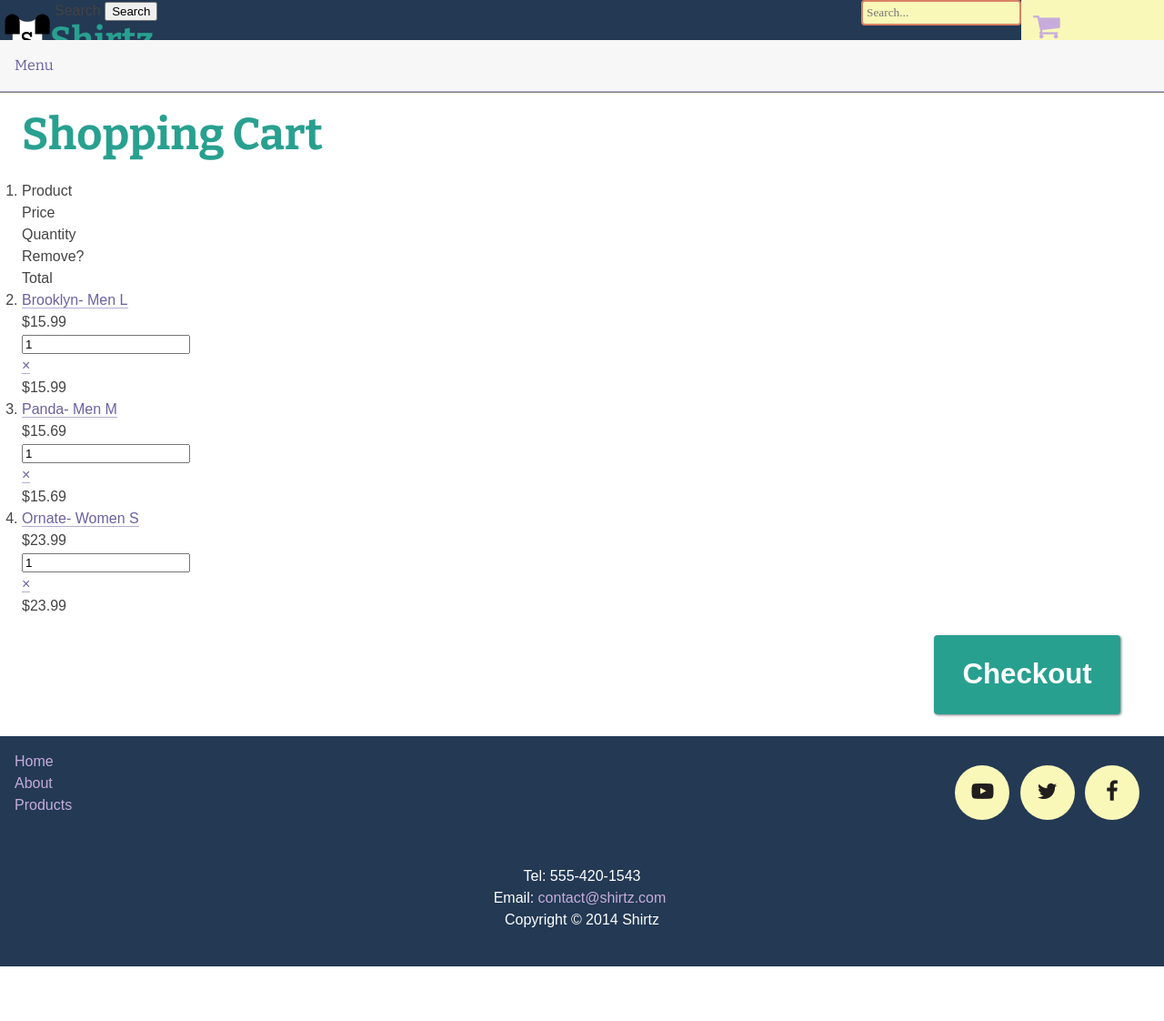
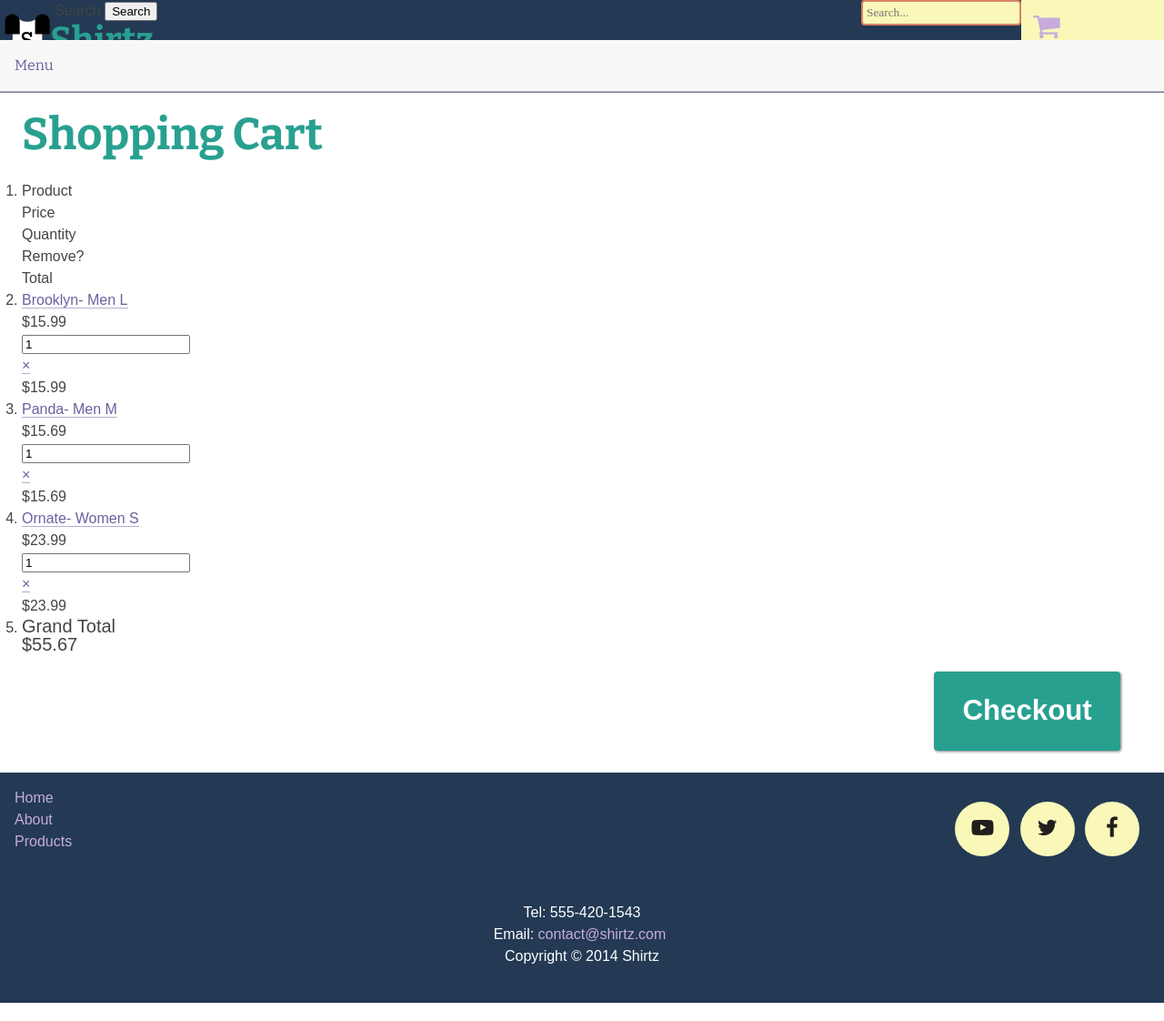
Before and after one commit to mart0855/ecommerce-website, a Jekyll site: the page built from cart.html, in a window 1280 px wide. Shown: the whole page at 91% size. Built offline with Jekyll 4.4.1, drawn with Linux system fonts in a browser that asks for light colours; nearby versions of some CDN libraries; Markdown is read by kramdown in place of the engine named in the settings; before the commit the page ends 1082 px from its top, so only the background shows below that.

Commit message:
Added grand total row to cart

```diff
--- a/cart.html
+++ b/cart.html
@@ -45,6 +45,14 @@ layout: default
                 <div class="cell td t-total">$23.99</div>
               </li>
 
+               <li class="row" data-item-id="#">
+                <div class="cell td t-desc"></div>
+                <div class="cell td t-price"></div>
+                <div class="cell td t-qty"></div>
+                <div class="mega cell td t-tot">Grand Total</div>
+                <div class="mega cell td t-tot">$55.67</div>
+              </li>
+
             </ol>
           </div>
 
```
